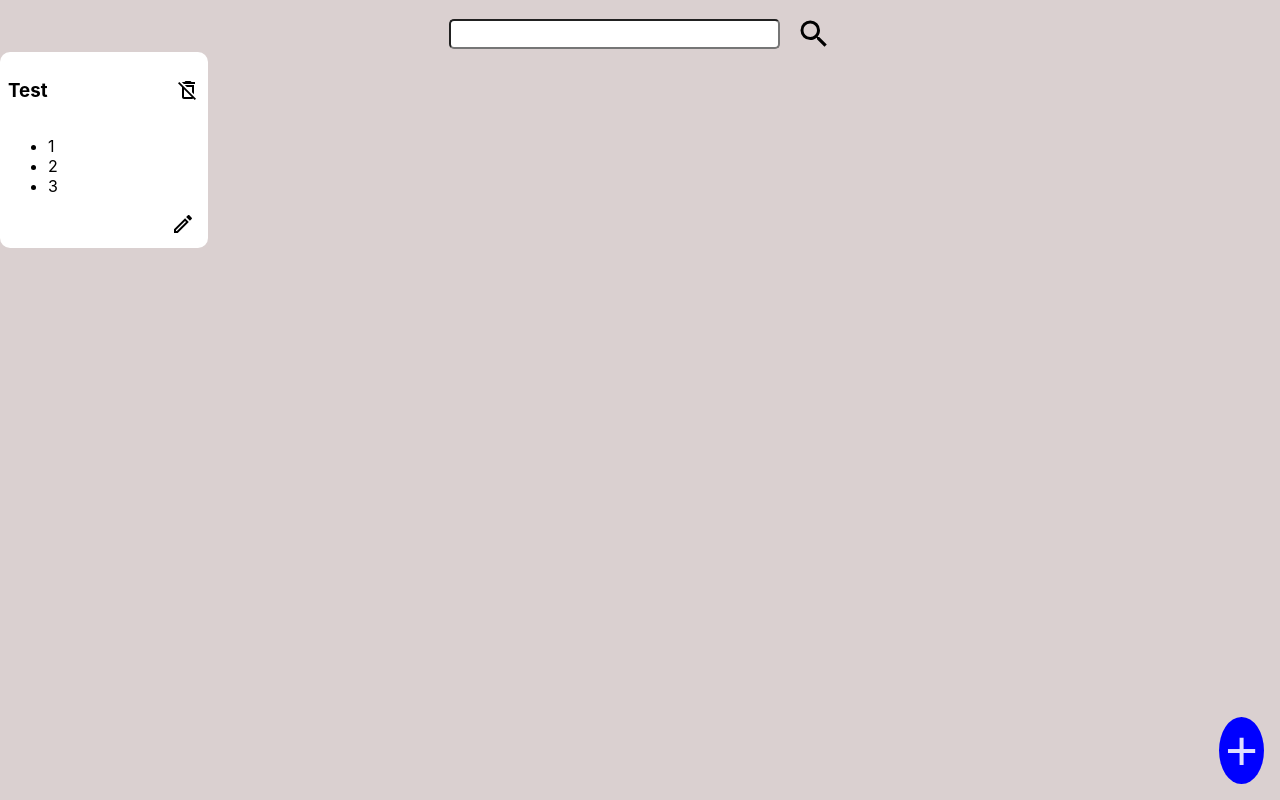
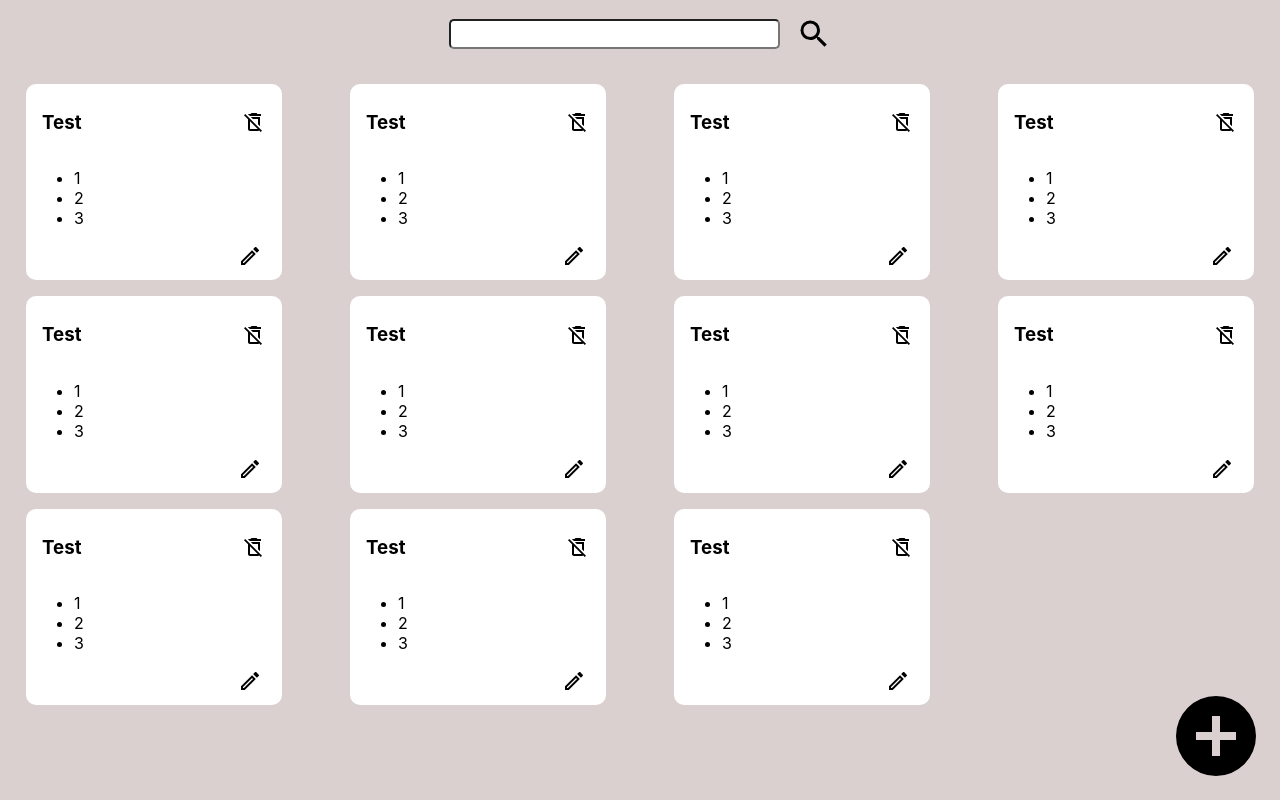
Before and after one commit to StephTorres22/react-to-do-list, a React (Vite) app in the folder react-to-do-list/: page / in a window 1280 px wide. Built offline with nearby package versions, Linux system fonts and the light colour scheme.

Commit message:
further styling, modal added, autofit cards depending on screen size, opening and closing modal implemented

```diff
--- a/react-to-do-list/package.json
+++ b/react-to-do-list/package.json
@@ -13,7 +13,8 @@
     "@mdi/js": "^7.3.67",
     "@mdi/react": "^1.6.1",
     "react": "^18.2.0",
-    "react-dom": "^18.2.0"
+    "react-dom": "^18.2.0",
+    "react-modal": "^3.16.1"
   },
   "devDependencies": {
     "@types/react": "^18.2.15",
--- a/react-to-do-list/src/App.css
+++ b/react-to-do-list/src/App.css
@@ -1,10 +1,22 @@
-@media screen {
+.card-display {
+  padding-top: 2rem;
+  display: grid;
+  grid-template-columns: repeat(auto-fit, minmax(16rem, 1fr));
+  justify-items: center;
+  gap: 1rem;
 }
 
 .card {
-  max-width: 12rem;
+  min-width: 15rem;
   max-height: 20rem;
   background-color: white;
   border-radius: 10px;
-  padding: .5rem;
+  padding: 0.5rem;
 }
+
+.card__top{
+    display: flex;
+    justify-content: space-between;
+    align-items: center;
+    padding: 0 .5rem;
+}
--- a/react-to-do-list/src/App.jsx
+++ b/react-to-do-list/src/App.jsx
@@ -1,15 +1,50 @@
 import SearchBar from "./Searchbar";
 import "./App.css";
-import AddItem from "./AddItem";
 import ToDoCard from "./ToDoCard";
+import Icon from "@mdi/react";
+import { mdiPlusCircle } from "@mdi/js";
+import { useState } from "react";
+import ItemForm from "./ItemForm";
 
 const toDo = { title: "Test", list: [1, 2, 3] };
 function App() {
+  // const [toDoList, setToDoList] = useState([]);
+
+  const [isOpen, setIsOpen] = useState(false);
+  //const handleAdd = () => {};
   return (
     <div style={{ width: "100%" }}>
       <SearchBar />
-      <ToDoCard toDo={toDo} />
-      <AddItem />
+      <div className="card-display">
+        <ToDoCard toDo={toDo} />
+        <ToDoCard toDo={toDo} />
+        <ToDoCard toDo={toDo} />
+        <ToDoCard toDo={toDo} />
+        <ToDoCard toDo={toDo} />
+        <ToDoCard toDo={toDo} />
+        <ToDoCard toDo={toDo} />
+        <ToDoCard toDo={toDo} />
+        <ToDoCard toDo={toDo} />
+        <ToDoCard toDo={toDo} />
+        <ToDoCard toDo={toDo} />
+      </div>
+      <Icon
+        path={mdiPlusCircle}
+        size={4}
+        style={{
+          position: "fixed",
+          right: "1rem",
+          bottom: "1rem",
+          cursor: "pointer",
+        }}
+        onClick={() => {
+          setIsOpen(!isOpen);
+        }}
+      />
+      <ItemForm
+        isOpen={isOpen}
+        closeModal={() => setIsOpen(!isOpen)}
+      ></ItemForm>
     </div>
   );
 }
--- /dev/null
+++ b/react-to-do-list/src/ItemForm.jsx
@@ -0,0 +1,38 @@
+/* eslint-disable react/prop-types */
+import ReactModal from "react-modal";
+import Icon from "@mdi/react";
+import { mdiClose } from "@mdi/js";
+
+const ItemForm = ({ isOpen, closeModal }) => {
+  const customStyles = {
+    content: {
+      top: "50%",
+      left: "50%",
+      right: "auto",
+      bottom: "auto",
+      marginRight: "-50%",
+      transform: "translate(-50%, -50%)",
+    },
+  };
+
+  return (
+    <ReactModal
+      isOpen={isOpen}
+      onRequestClose={closeModal}
+      style={customStyles}
+      contentLabel="Example Modal"
+    >
+      <div>I am a modal</div>
+      <form>
+        <input />
+        <button>tab navigation</button>
+        <button>stays</button>
+        <button>inside</button>
+        <button>the modal</button>
+      </form>
+      <Icon path={mdiClose} size={2} onClick={closeModal} style={{cursor: "pointer"}}></Icon>
+    </ReactModal>
+  );
+};
+
+export default ItemForm;
--- a/react-to-do-list/src/ToDoCard.jsx
+++ b/react-to-do-list/src/ToDoCard.jsx
@@ -3,17 +3,11 @@ import Icon from "@mdi/react";
 import { mdiDeleteOffOutline } from "@mdi/js";
 import { mdiPencilOutline } from "@mdi/js";
 
+
 const ToDoCard = ({ toDo }) => {
   return (
     <div className="card">
-      <div
-        style={{
-          width: "100%",
-          display: "flex",
-          justifyContent: "space-between",
-          alignItems: "center",
-        }}
-      >
+      <div className="card__top">
         <h3>{toDo.title}</h3>
         <Icon path={mdiDeleteOffOutline} size={1} />
       </div>
```
Also changed, not shown: 1 other file (tests, documents, lock files or other folders).
